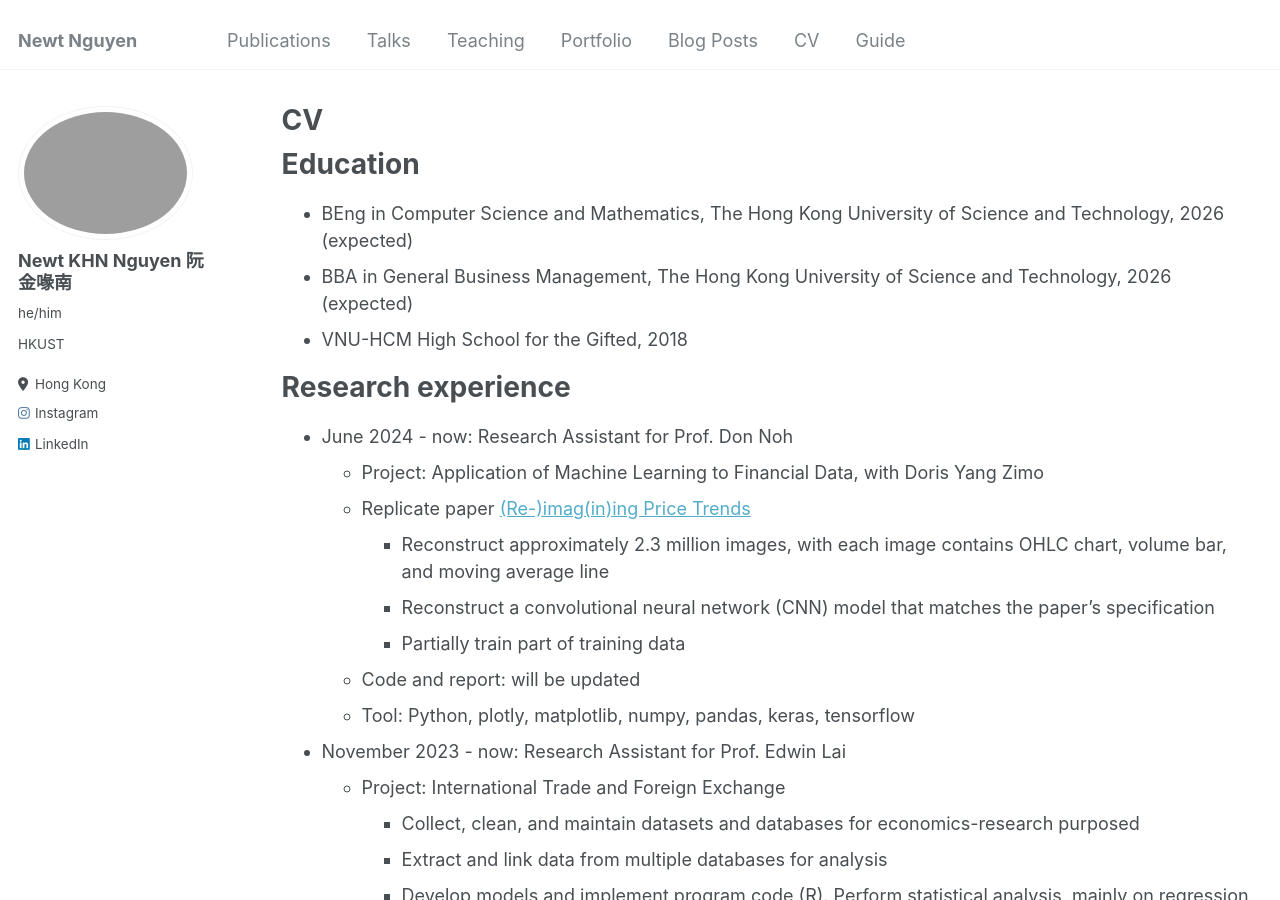
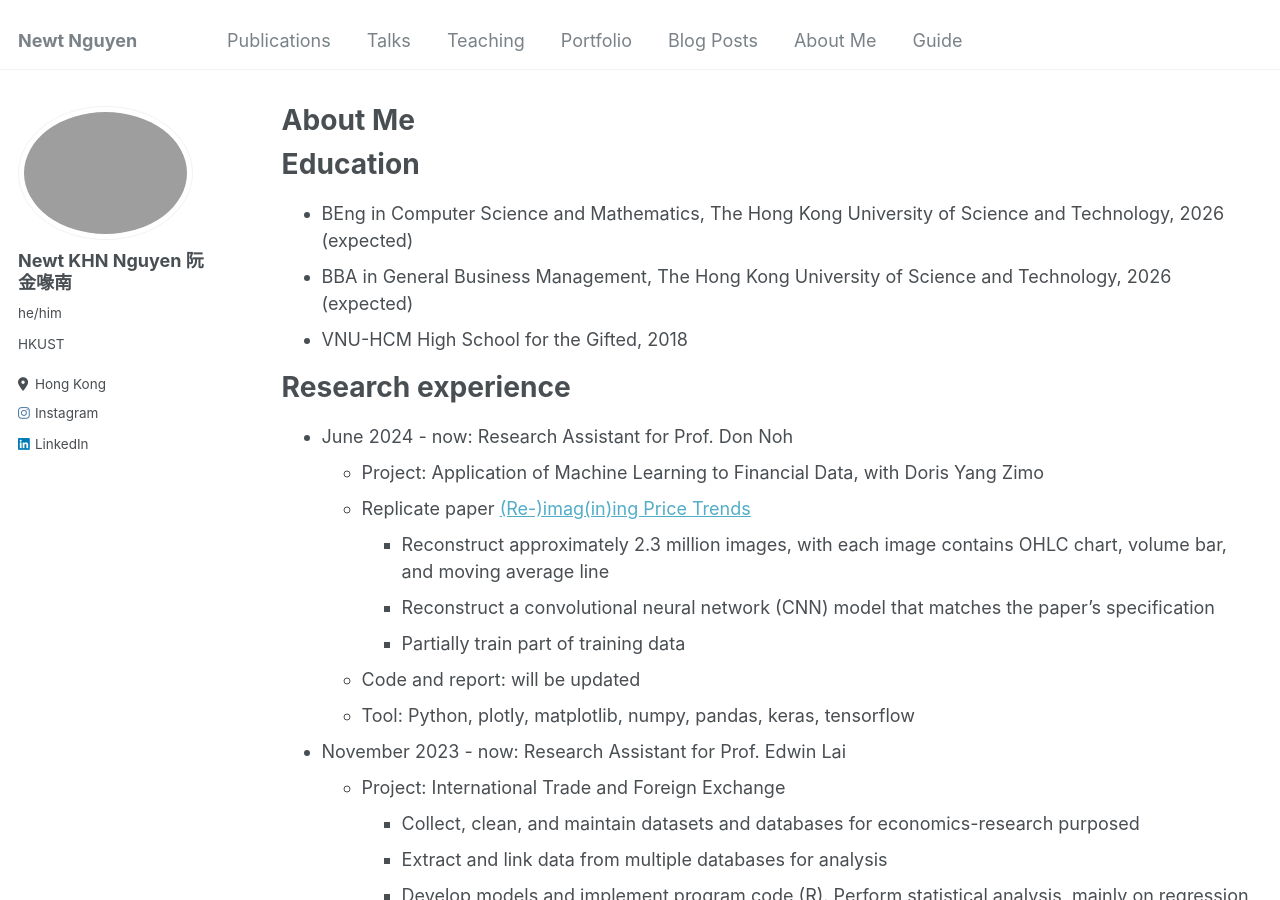
Before and after one commit to newtdes/newtdes.github.io, a Jekyll site: the page built from _pages/cv.md, in a window 1280 px wide and 900 px high. Built offline with Jekyll 4.4.1, drawn with Linux system fonts in a browser that asks for light colours.

Commit message:
Change the layout website

```diff
--- a/_data/navigation.yml
+++ b/_data/navigation.yml
@@ -15,7 +15,7 @@ main:
   - title: "Blog Posts"
     url: /year-archive/
 
-  - title: "CV"
+  - title: "About Me"
     url: /cv/
 
   - title: "Guide"
--- a/_pages/cv.md
+++ b/_pages/cv.md
@@ -1,6 +1,6 @@
 ---
 layout: archive
-title: "CV"
+title: "About Me"
 permalink: /cv/
 author_profile: true
 redirect_from:
```
Also changed, not shown: 1 other file.
